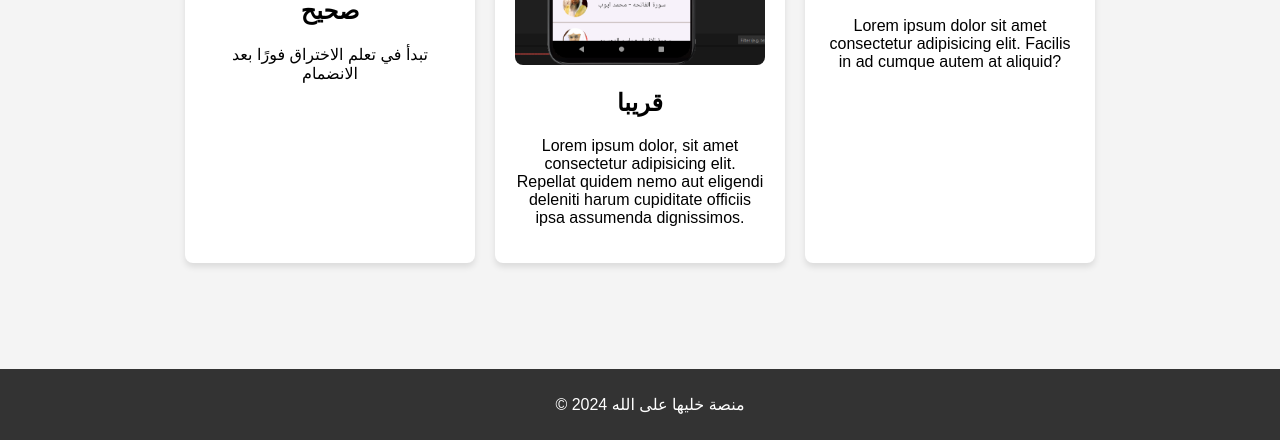
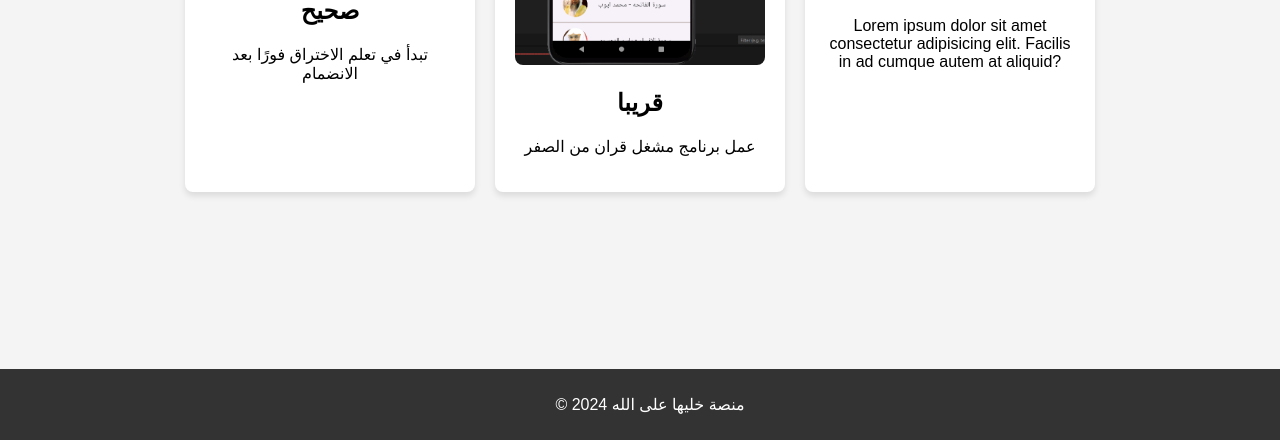
Before and after one commit to 6bbbb/Typical, a plain HTML site: page index.html in a window 1280 px wide. Shown: the part 360-800 px from the top of the page. Drawn offline with Linux system fonts and the light colour scheme.

Commit message:
Update index.html

```diff
--- a/index.html
+++ b/index.html
@@ -23,7 +23,7 @@
         <div class="course-card" onclick="window.location.href='Soon.html'">
             <img src="QuranApp.png" alt="كورس 2" class="course-image">
             <h2>قريبا</h2>
-            <p>Lorem ipsum dolor, sit amet consectetur adipisicing elit. Repellat quidem nemo aut eligendi deleniti harum cupiditate officiis ipsa assumenda dignissimos.</p>
+            <p>عمل برنامج مشغل قران من الصفر</p>
         </div>
 
 
```
